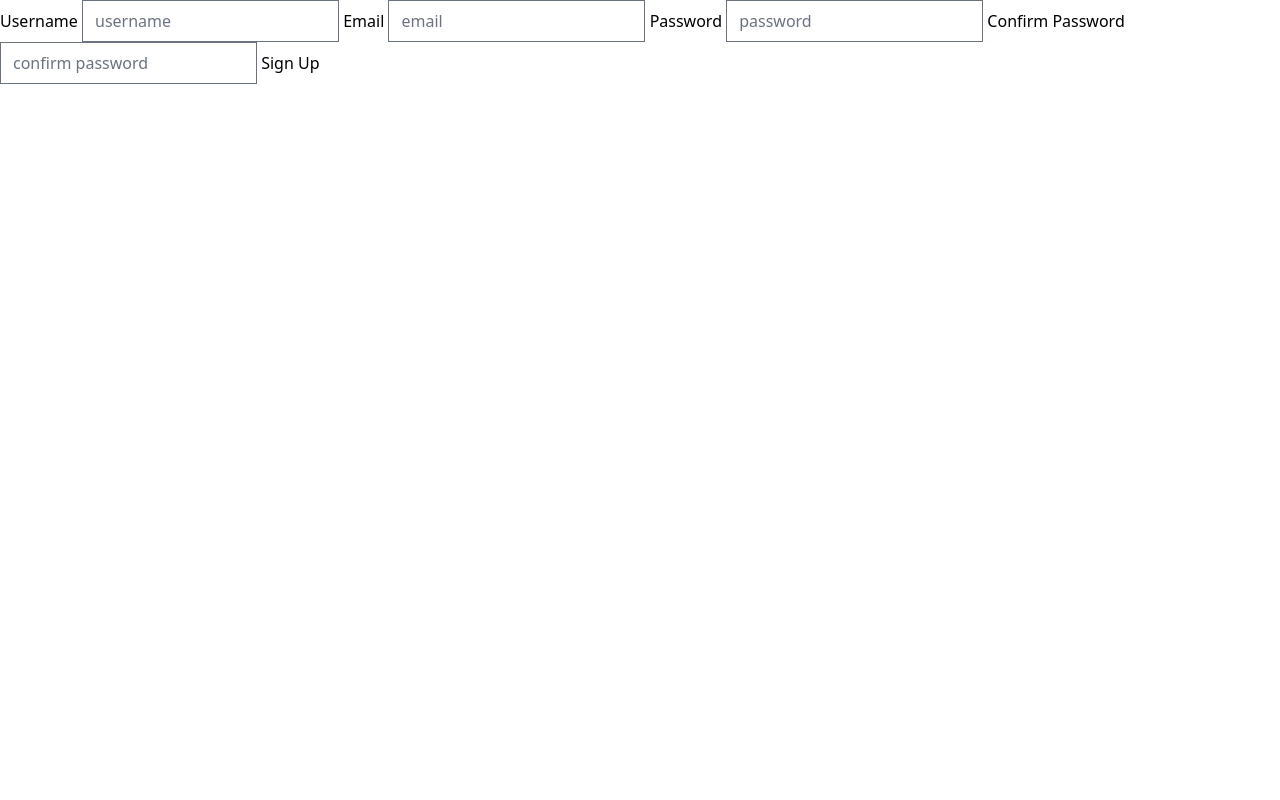
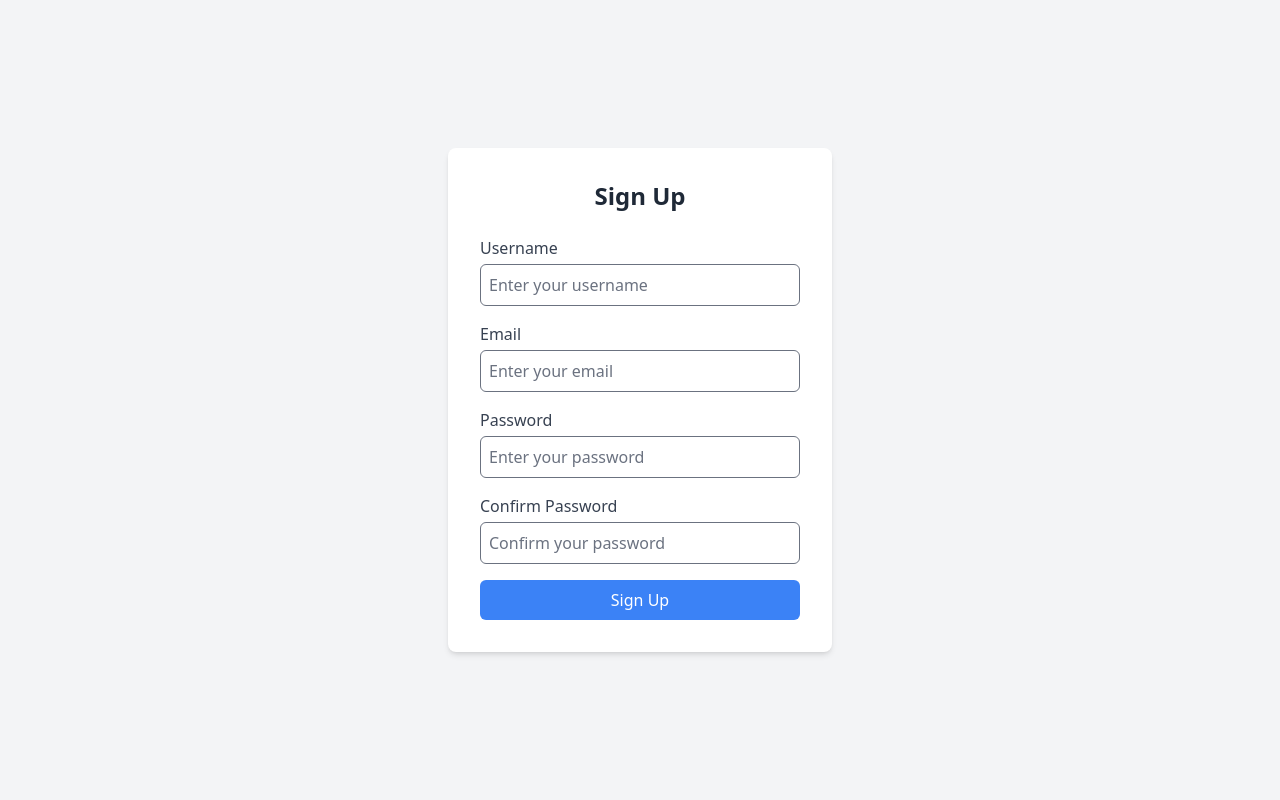
Before and after one commit to EpicBozo/HotTaker, a Django app: page /accounts/signup/ in a window 1280 px wide. Run offline with Django 5.2, Linux system fonts and the light colour scheme; some libraries are stand-ins or nearby versions.

Commit message:
updated sign up and login style

```diff
--- a/project/accounts/templates/signup.html
+++ b/project/accounts/templates/signup.html
@@ -7,18 +7,35 @@
     <title>Sign Up</title>
     {% tailwind_css %}
 </head>
-<body>
-    <form action="{% url 'signup' %}" method="POST">
-        {% csrf_token %}
-        <label for="username">Username</label>
-        <input type="text" id="username" name="username" placeholder="username">
-        <label for="email">Email</label>
-        <input type="email" id="email" name="email" placeholder="email">
-        <label for="password">Password</label>
-        <input type="password" id="password" name="password" placeholder="password">
-        <label for="password2">Confirm Password</label>
-        <input type="password" id="password2" name="password2" placeholder="confirm password">
-        <button>Sign Up</button>
-    </form>
+<body class="bg-gray-100 min-h-screen flex items-center justify-center">
+    <div class="bg-white p-8 rounded-lg shadow-md w-96">
+        <h2 class="text-2xl font-bold mb-6 text-center text-gray-800">Sign Up</h2>
+        <form action="{% url 'signup' %}" method="POST" class="space-y-4">
+            {% csrf_token %}
+            <div class="flex flex-col">
+                <label for="username" class="text-gray-700 mb-1">Username</label>
+                <input type="text" id="username" name="username" placeholder="Enter your username"
+                    class="border rounded-md p-2 focus:outline-none focus:ring-2 focus:ring-blue-400">
+            </div>
+            <div class="flex flex-col">
+                <label for="email" class="text-gray-700 mb-1">Email</label>
+                <input type="email" id="email" name="email" placeholder="Enter your email"
+                    class="border rounded-md p-2 focus:outline-none focus:ring-2 focus:ring-blue-400">
+            </div>
+            <div class="flex flex-col">
+                <label for="password" class="text-gray-700 mb-1">Password</label>
+                <input type="password" id="password" name="password" placeholder="Enter your password"
+                    class="border rounded-md p-2 focus:outline-none focus:ring-2 focus:ring-blue-400">
+            </div>
+            <div class="flex flex-col">
+                <label for="password2" class="text-gray-700 mb-1">Confirm Password</label>
+                <input type="password" id="password2" name="password2" placeholder="Confirm your password"
+                    class="border rounded-md p-2 focus:outline-none focus:ring-2 focus:ring-blue-400">
+            </div>
+            <button class="w-full bg-blue-500 text-white py-2 rounded-md hover:bg-blue-600 transition duration-200">
+                Sign Up
+            </button>
+        </form>
+    </div>
 </body>
 </html>
```
